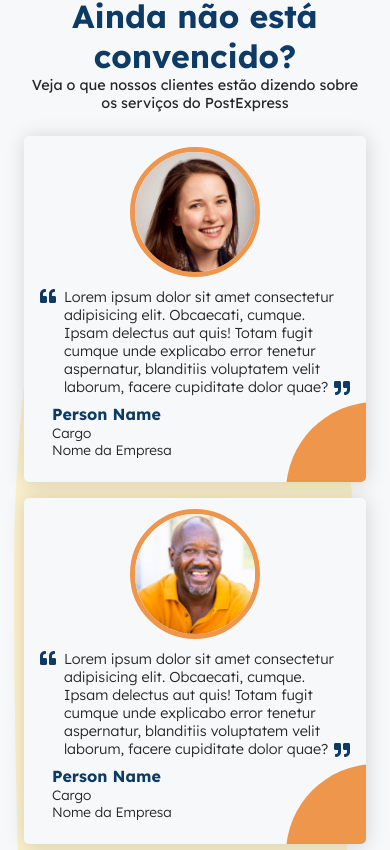
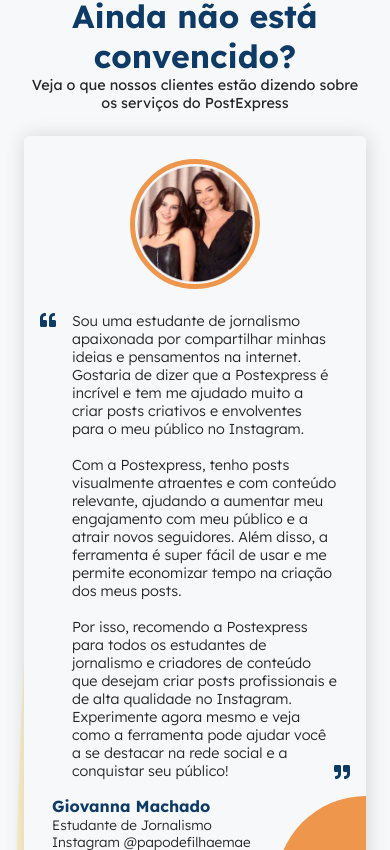
Before and after one commit to andremrks/postexpress, a React (Create React App) app: page / in a window 390 px wide. Shown: the part 4174-5024 px from the top of the page. Built offline with nearby package versions, Linux system fonts and the light colour scheme.

Commit message:
changin depoimento section css

```diff
--- a/src/components/Depoimentos/Depoimentos.jsx
+++ b/src/components/Depoimentos/Depoimentos.jsx
@@ -30,19 +30,29 @@
                     <FaQuoteLeft />
                   </i>
                   <p>
-                    Lorem ipsum dolor sit amet consectetur adipisicing elit.
-                    Obcaecati, cumque. Ipsam delectus aut quis! Totam fugit
-                    cumque unde explicabo error tenetur aspernatur, blanditiis
-                    voluptatem velit laborum, facere cupiditate dolor quae?
+                    Sou uma estudante de jornalismo apaixonada por compartilhar
+                    minhas ideias e pensamentos na internet. Gostaria de dizer
+                    que a Postexpress é incrível e tem me ajudado muito a criar
+                    posts criativos e envolventes para o meu público no
+                    Instagram.<br/><br/> Com a Postexpress, tenho posts visualmente
+                    atraentes e com conteúdo relevante, ajudando a aumentar meu
+                    engajamento com meu público e a atrair novos seguidores.
+                    Além disso, a ferramenta é super fácil de usar e me permite
+                    economizar tempo na criação dos meus posts.<br/><br/> Por isso,
+                    recomendo a Postexpress para todos os estudantes de
+                    jornalismo e criadores de conteúdo que desejam criar posts
+                    profissionais e de alta qualidade no Instagram. Experimente
+                    agora mesmo e veja como a ferramenta pode ajudar você a se
+                    destacar na rede social e a conquistar seu público!
                   </p>
                   <i>
                     <FaQuoteRight />
                   </i>
                 </div>
                 <div className="postexpress__depoimento-content_name">
-                  <h3>Person Name</h3>
-                  <p>Cargo</p>
-                  <p>Nome da Empresa</p>
+                  <h3>Giovanna Machado</h3>
+                  <p>Estudante de Jornalismo</p>
+                  <p>Instagram @papodefilhaemae</p>
                 </div>
               </div>
             </div>
@@ -58,19 +68,25 @@
                     <FaQuoteLeft />
                   </i>
                   <p>
-                    Lorem ipsum dolor sit amet consectetur adipisicing elit.
-                    Obcaecati, cumque. Ipsam delectus aut quis! Totam fugit
-                    cumque unde explicabo error tenetur aspernatur, blanditiis
-                    voluptatem velit laborum, facere cupiditate dolor quae?
+                    Com a Postexpress, consigo criar posts envolventes que
+                    inspiram e motivam minhas seguidoras a seguir em frente em
+                    suas jornadas pessoais e profissionais. Além disso, a
+                    ferramenta me ajuda a alcançar um público maior e a aumentar
+                    meu engajamento no Instagram.<br/><br/> Por isso, eu recomendo a
+                    Postexpress para todas as pessoas que desejam criar posts
+                    incríveis e envolventes no Instagram. Se você ainda não
+                    conhece a ferramenta, experimente agora mesmo e veja como
+                    ela pode ajudar você a alcançar seus objetivos e a se
+                    destacar na rede social!
                   </p>
                   <i>
                     <FaQuoteRight />
                   </i>
                 </div>
                 <div className="postexpress__depoimento-content_name">
-                  <h3>Person Name</h3>
-                  <p>Cargo</p>
-                  <p>Nome da Empresa</p>
+                  <h3>Vanessa Machado</h3>
+                  <p>Jornalista e Mentora</p>
+                  <p>Instagram vanessa_machado.oficial</p>
                 </div>
               </div>
             </div>
--- a/src/components/Depoimentos/depoimentos.css
+++ b/src/components/Depoimentos/depoimentos.css
@@ -42,13 +42,13 @@
   cursor: pointer;
   position: relative;
   display: flex;
-  justify-content: space-around;
+  justify-content: center;
   align-items: center;
   border-radius: 5px;
   box-shadow: 1px 1px 20px rgba(0, 0, 0, 0.15);
   background-color: var(--color-white);
-  width: 600px;
-  height: 250px;
+  width: 650px;
+  height: 550px;
   overflow: hidden;
   margin-bottom: 3rem;
   transition: var(--transition);
@@ -63,8 +63,8 @@
   content: "";
   width: 200px;
   height: 200px;
-  bottom: -100px;
-  right: -100px;
+  bottom: -90px;
+  right: -90px;
   border-radius: 50%;
   background-color: var(--color-orange);
 }
@@ -84,13 +84,13 @@
 }
 
 .postexpress__depoimento-content {
-  width: 60%;
-  height: 100%;
+  width: 70%;
   padding: 1.5rem;
 }
 
 .postexpress__depoimento-content_text {
   display: flex;
+  width: 100%;
   margin-bottom: 1rem;
   margin-left: -2rem;
 }
@@ -107,8 +107,13 @@
 
 .postexpress__depoimento-content_text p {
   color: var(--color-black);
+  margin-left: 0.5rem;
   font-weight: 300;
   font-size: 0.9rem;
+}
+
+.postexpress__depoimento-content_name {
+  margin-left: 0.5rem;
 }
 
 .postexpress__depoimento-content_name h3 {
@@ -186,6 +191,7 @@
 @media screen and (max-width: 1224px) {
   .postexpress__depoimentos-container {
     padding: 0 10rem;
+    margin-top: 25rem;
   }
 }
 
@@ -199,11 +205,12 @@
   .postexpress__depoimentos-container {
     padding: 0 3rem;
     margin-bottom: 2rem;
+    margin-top: 0;
   }
 
   .postexpress__depoimento {
-    width: 500px;
-    height: 200px;
+    width: 520px;
+    height: 600px;
     margin-bottom: 1rem;
   }
 
@@ -217,21 +224,20 @@
   }
 
   .postexpress__depoimento-content_text {
-    margin-bottom: 0.5rem;
-    margin-left: -3rem;
+    margin: 0 0 0.5rem;
   }
 
   .postexpress__depoimento-content_text i:last-child {
     margin-left: -3px;
   }
 
+  .postexpress__depoimento-content_name {
+    margin: 1rem 0 0 2.5rem;
+  }
+
   .postexpress__depoimento::before {
     width: 180px;
     height: 180px;
-  }
-
-  .postexpress__depoimento-content_name {
-    margin-left: -20px;
   }
 }
 
@@ -255,8 +261,9 @@
 
   .postexpress__depoimento {
     flex-direction: column;
+    justify-content: space-evenly;
     width: 100%;
-    height: 100%;
+    height: 750px;
     padding: 1rem 0;
   }
 
```
Also changed, not shown: src/assets/depoimento1.png, src/assets/depoimento2.png.
